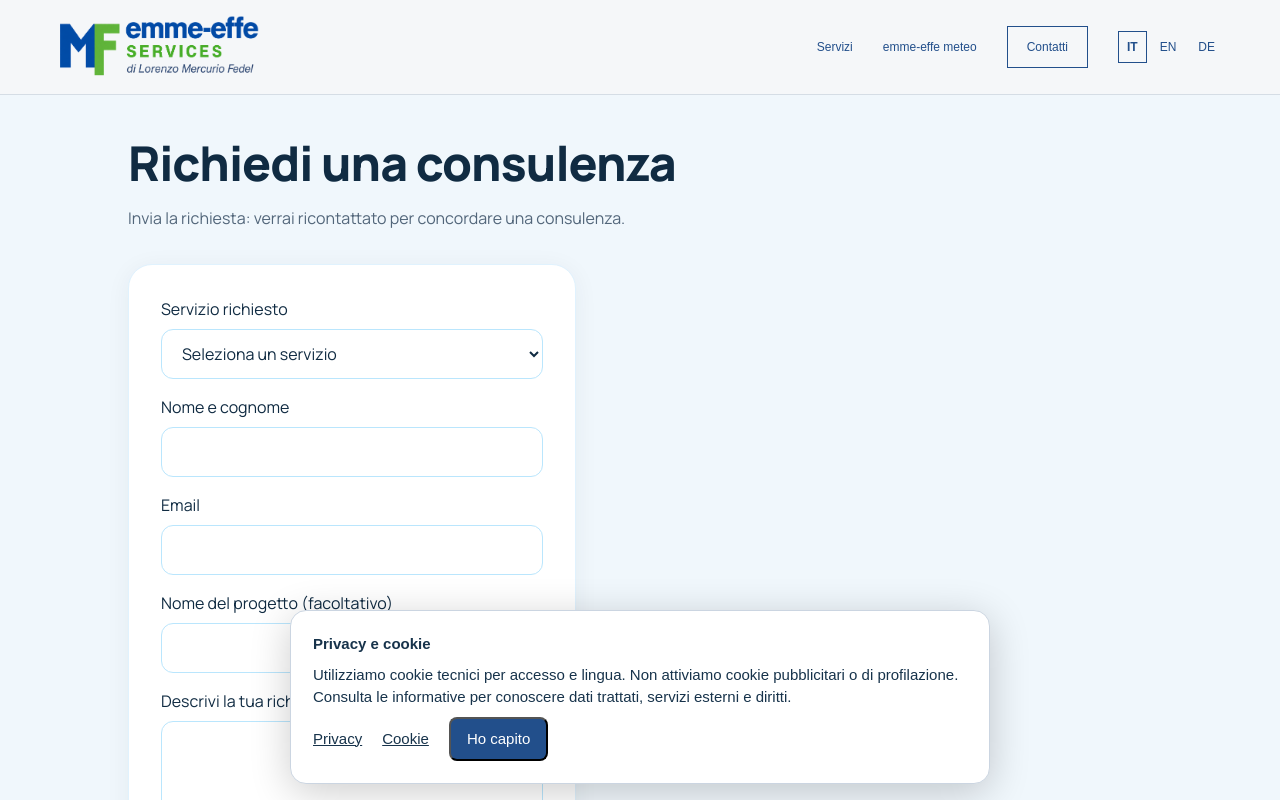
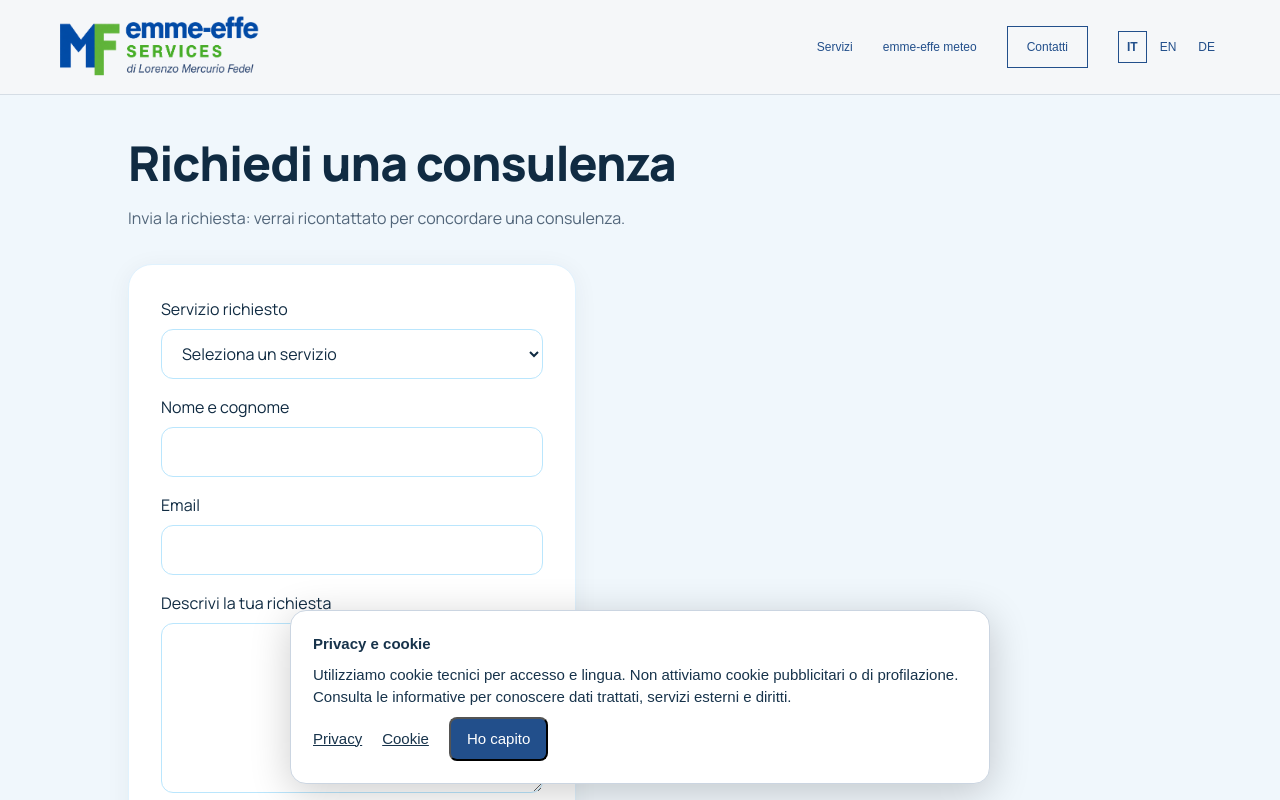
Before and after one commit to lorenzomercuriofedel/emmeeffeservices-website, a Next.js app: page /consulenza in a window 1280 px wide. Shown: the top 800 px of the page. Built offline with nearby package versions, Linux system fonts and the light colour scheme.

Commit message:
nuove modifiche 14ott -12

```diff
--- a/messages/de.json
+++ b/messages/de.json
@@ -426,7 +426,6 @@
     "sending": "Wird gesendet…",
     "sent": "Anfrage gesendet. Wir kontaktieren Sie unter der angegebenen E-Mail-Adresse.",
     "error": "Senden fehlgeschlagen. Versuchen Sie es erneut oder schreiben Sie an info@emmeeffeservices.it.",
-    "weather": "Wetterberatung",
-    "projectName": "Projektname (optional)"
+    "weather": "Wetterberatung"
   }
 }
--- a/messages/en.json
+++ b/messages/en.json
@@ -426,7 +426,6 @@
     "sending": "Sending…",
     "sent": "Request sent. We will contact you at the email address provided.",
     "error": "Unable to send. Try again or email info@emmeeffeservices.it.",
-    "weather": "Weather consulting",
-    "projectName": "Project name (optional)"
+    "weather": "Weather consulting"
   }
 }
--- a/messages/it.json
+++ b/messages/it.json
@@ -426,7 +426,6 @@
     "sending": "Invio in corso…",
     "sent": "Richiesta inviata. Ti ricontatteremo all’indirizzo email indicato.",
     "error": "Invio non riuscito. Riprova oppure scrivi a info@emmeeffeservices.it.",
-    "weather": "Consulenza stazione meteo",
-    "projectName": "Nome del progetto (facoltativo)"
+    "weather": "Consulenza stazione meteo"
   }
 }
--- a/src/components/layout/ConsultationForm.jsx
+++ b/src/components/layout/ConsultationForm.jsx
@@ -15,7 +15,7 @@ export default function ConsultationForm() {
     const data = new FormData(element);
     setBusy(true); setStatus(''); setError(false);
     try {
-      const response = await fetch('/api/customers', { method: 'POST', headers: { 'Content-Type': 'application/json' }, body: JSON.stringify({ action: 'access_request', service: data.get('service'), name: data.get('name'), email: data.get('email'), project_name: data.get('project_name'), description: data.get('description'), privacy_acknowledged: data.get('privacy_acknowledged') === 'on' }) });
+      const response = await fetch('/api/customers', { method: 'POST', headers: { 'Content-Type': 'application/json' }, body: JSON.stringify({ action: 'access_request', service: data.get('service'), name: data.get('name'), email: data.get('email'), description: data.get('description'), privacy_acknowledged: data.get('privacy_acknowledged') === 'on' }) });
       const result = await response.json();
       if (!response.ok || result.request_sent !== true) throw new Error();
       element.reset(); setStatus(t('sent'));
@@ -26,7 +26,6 @@ export default function ConsultationForm() {
       <label>{t('service')}<select name="service" defaultValue="" required><option value="" disabled>{t('choose')}</option><option value="weather">{t('weather')}</option><option value="data">{t('data')}</option><option value="land">{t('land')}</option></select></label>
       <label>{t('name')}<input name="name" autoComplete="name" required maxLength={255} /></label>
       <label>{t('email')}<input name="email" type="email" autoComplete="email" required maxLength={254} /></label>
-      <label>{t('projectName')}<input name="project_name" maxLength={255} /></label>
       <label>{t('message')}<textarea name="description" rows={6} required maxLength={5000} /></label>
       <label className={styles.privacy}><input name="privacy_acknowledged" type="checkbox" required /><span>{t('privacy')} <a href="/privacy" target="_blank" rel="noopener noreferrer">{t('privacyLink')}</a></span></label>
       <button className="button" disabled={busy}>{t(busy ? 'sending' : 'send')}</button>
```
